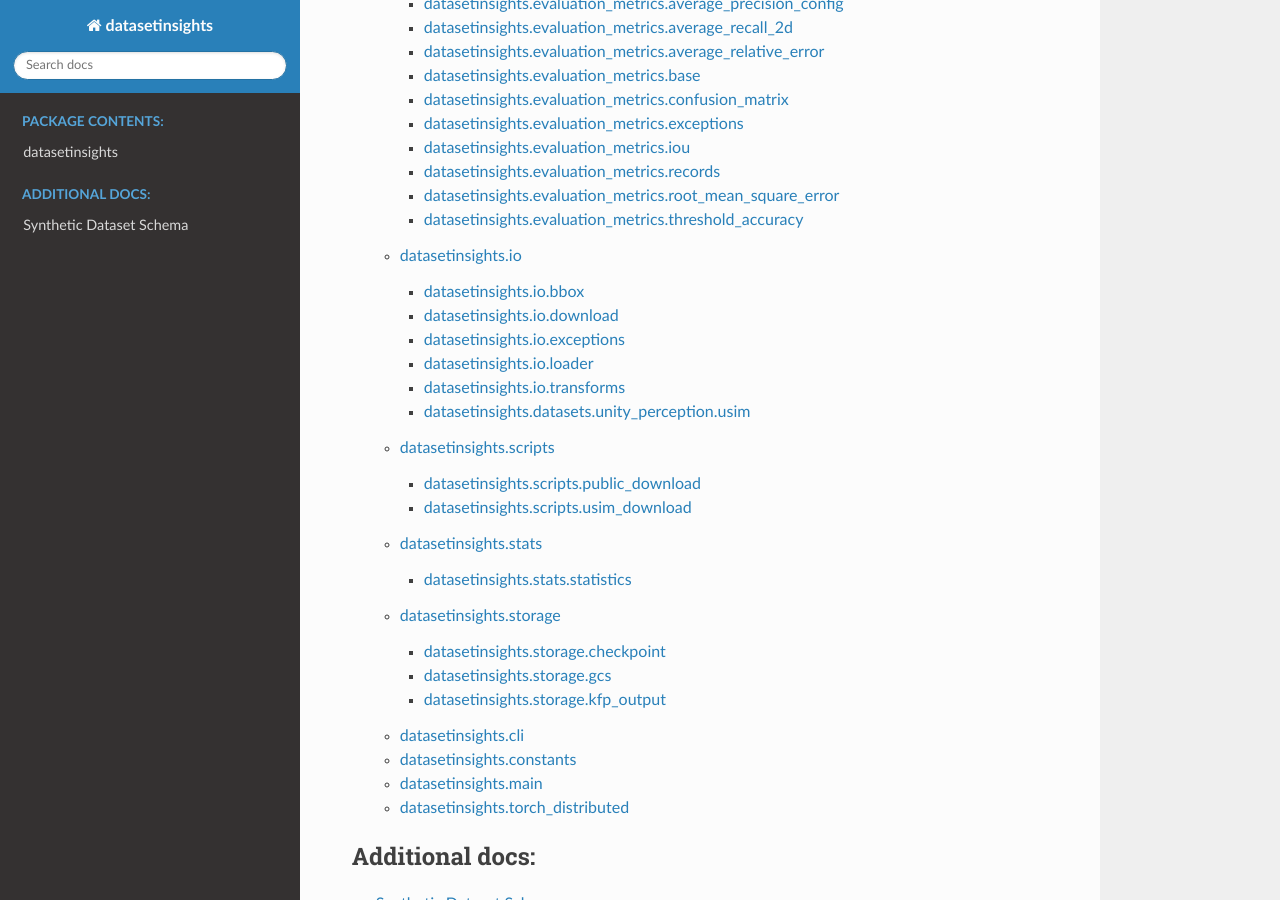
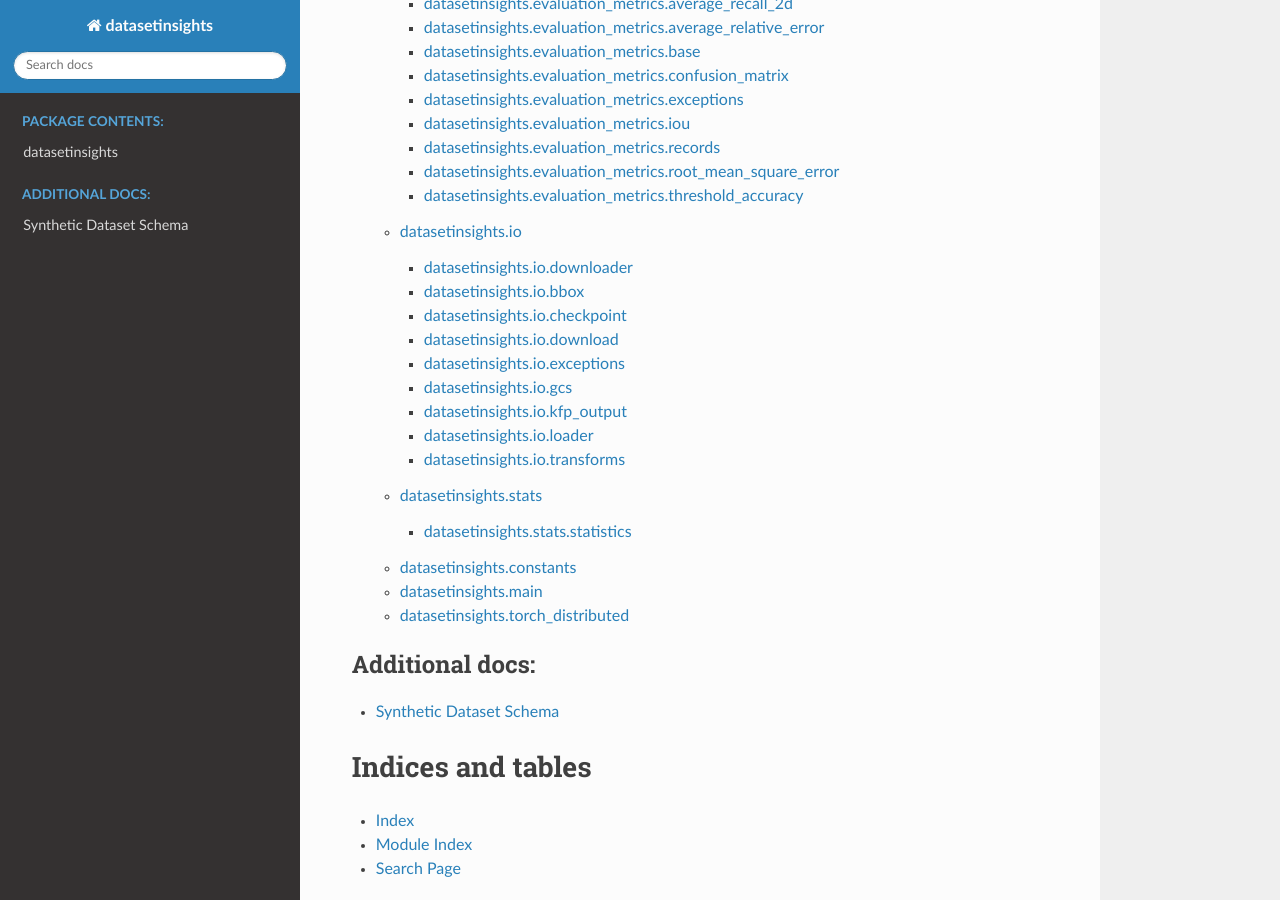
Before and after one commit to Unity-Technologies/datasetinsights, a Sphinx documentation site: the page built from docs/source/index.rst, in a window 1280 px wide and 900 px high, scrolled down 2127 px. Built offline with Sphinx 7.4.7 and the Read the Docs theme 2.0.0, drawn with Linux system fonts in a browser that asks for light colours; pages that are not in the unit, such as notebooks, are missing from menus; some of the changed text lies outside the part shown.

Commit message:
Update docstring (#60)

```diff
--- /dev/null
+++ b/docs/source/datasetinsights.io.downloader.rst
@@ -0,0 +1,34 @@
+datasetinsights.io.downloader
+=============================
+
+
+datasetinsights.io.downloader.base
+----------------------------------
+
+.. automodule:: datasetinsights.io.downloader.base
+   :members:
+   :undoc-members:
+   :show-inheritance:
+
+datasetinsights.io.downloader.http\_downloader
+----------------------------------------------
+
+.. automodule:: datasetinsights.io.downloader.http_downloader
+   :members:
+   :undoc-members:
+   :show-inheritance:
+
+datasetinsights.io.downloader.unity\_simulation
+-----------------------------------------------
+
+.. automodule:: datasetinsights.io.downloader.unity_simulation
+   :members:
+   :undoc-members:
+   :show-inheritance:
+
+
+
+.. automodule:: datasetinsights.io.downloader
+   :members:
+   :undoc-members:
+   :show-inheritance:
--- a/docs/source/datasetinsights.io.rst
+++ b/docs/source/datasetinsights.io.rst
@@ -1,11 +1,25 @@
 datasetinsights.io
 ==================
+
+
+.. toctree::
+   :maxdepth: 4
+
+   datasetinsights.io.downloader
 
 
 datasetinsights.io.bbox
 -----------------------
 
 .. automodule:: datasetinsights.io.bbox
+   :members:
+   :undoc-members:
+   :show-inheritance:
+
+datasetinsights.io.checkpoint
+-----------------------------
+
+.. automodule:: datasetinsights.io.checkpoint
    :members:
    :undoc-members:
    :show-inheritance:
@@ -26,6 +40,22 @@
    :undoc-members:
    :show-inheritance:
 
+datasetinsights.io.gcs
+----------------------
+
+.. automodule:: datasetinsights.io.gcs
+   :members:
+   :undoc-members:
+   :show-inheritance:
+
+datasetinsights.io.kfp\_output
+------------------------------
+
+.. automodule:: datasetinsights.io.kfp_output
+   :members:
+   :undoc-members:
+   :show-inheritance:
+
 datasetinsights.io.loader
 -------------------------
 
@@ -42,14 +72,6 @@
    :undoc-members:
    :show-inheritance:
 
-datasetinsights.datasets.unity_perception.usim
------------------------
-
-.. automodule:: datasetinsights.datasets.unity_perception.usim
-   :members:
-   :undoc-members:
-   :show-inheritance:
-
 
 
 .. automodule:: datasetinsights.io
--- a/docs/source/datasetinsights.rst
+++ b/docs/source/datasetinsights.rst
@@ -6,23 +6,12 @@
    :maxdepth: 4
 
    datasetinsights.commands
-   datasetinsights.configs
    datasetinsights.datasets
    datasetinsights.estimators
    datasetinsights.evaluation_metrics
    datasetinsights.io
-   datasetinsights.scripts
    datasetinsights.stats
-   datasetinsights.storage
 
-
-datasetinsights.cli
--------------------
-
-.. automodule:: datasetinsights.cli
-   :members:
-   :undoc-members:
-   :show-inheritance:
 
 datasetinsights.constants
 -------------------------
--- a/docs/source/datasetinsights.scripts.rst
+++ /dev/null
@@ -1,26 +0,0 @@
-datasetinsights.scripts
-=======================
-
-
-datasetinsights.scripts.public\_download
-----------------------------------------
-
-.. automodule:: datasetinsights.scripts.public_download
-   :members:
-   :undoc-members:
-   :show-inheritance:
-
-datasetinsights.scripts.usim\_download
---------------------------------------
-
-.. automodule:: datasetinsights.scripts.usim_download
-   :members:
-   :undoc-members:
-   :show-inheritance:
-
-
-
-.. automodule:: datasetinsights.scripts
-   :members:
-   :undoc-members:
-   :show-inheritance:
```
Also changed, not shown: docs/source/datasetinsights.configs.rst (deleted, +0 -8 lines), docs/source/datasetinsights.data.rst (deleted, +0 -41 lines), docs/source/datasetinsights.storage.rst (deleted, +0 -34 lines).
